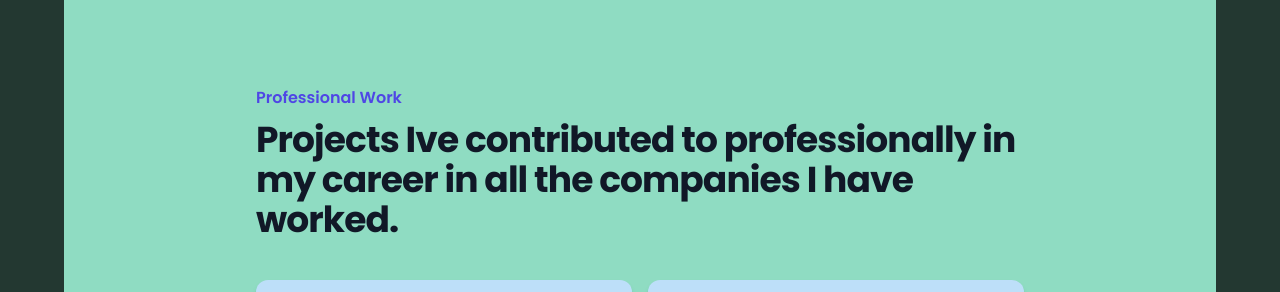
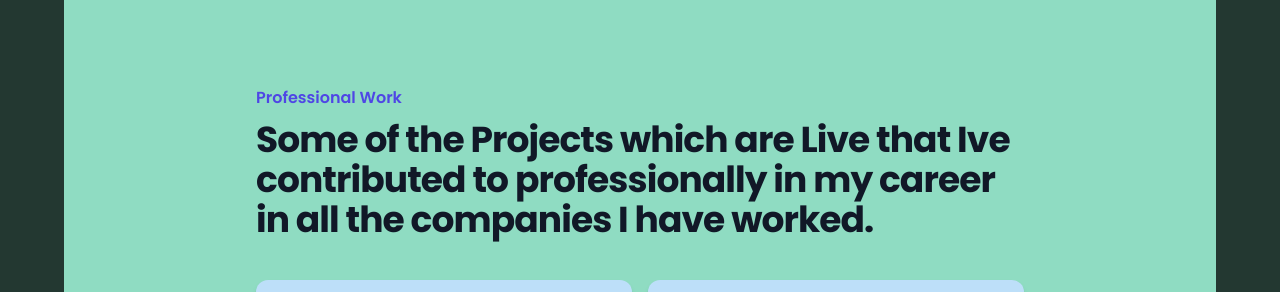
Before and after one commit to surya304/portfolio, a Next.js app: page /projects in a window 1280 px wide. Shown: the part 1680-1972 px from the top of the page. Built offline with nearby package versions, Linux system fonts and the light colour scheme; a web font is replaced by a local one.

Commit message:
Updated Text

```diff
--- a/pages/projects.js
+++ b/pages/projects.js
@@ -153,7 +153,7 @@ const Projects = () => {
             <div className="mx-auto max-w-3xl text-base leading-7 text-gray-700">
               <p className="text-base font-semibold leading-7 text-indigo-600">Professional Work</p>
               <h1 className="mt-2 text-3xl font-bold tracking-tight text-gray-900 sm:text-4xl mb-10">
-                Projects Ive contributed to professionally in my career in all the companies I have worked.
+                Some of the  Projects which are Live that Ive contributed to professionally in my career in all the companies I have worked.
               </h1>
               <div className="mt-6 grid grid-cols-1 md:grid-cols-2 gap-4">
                 {companyProjects.map((project, index) => (
```
